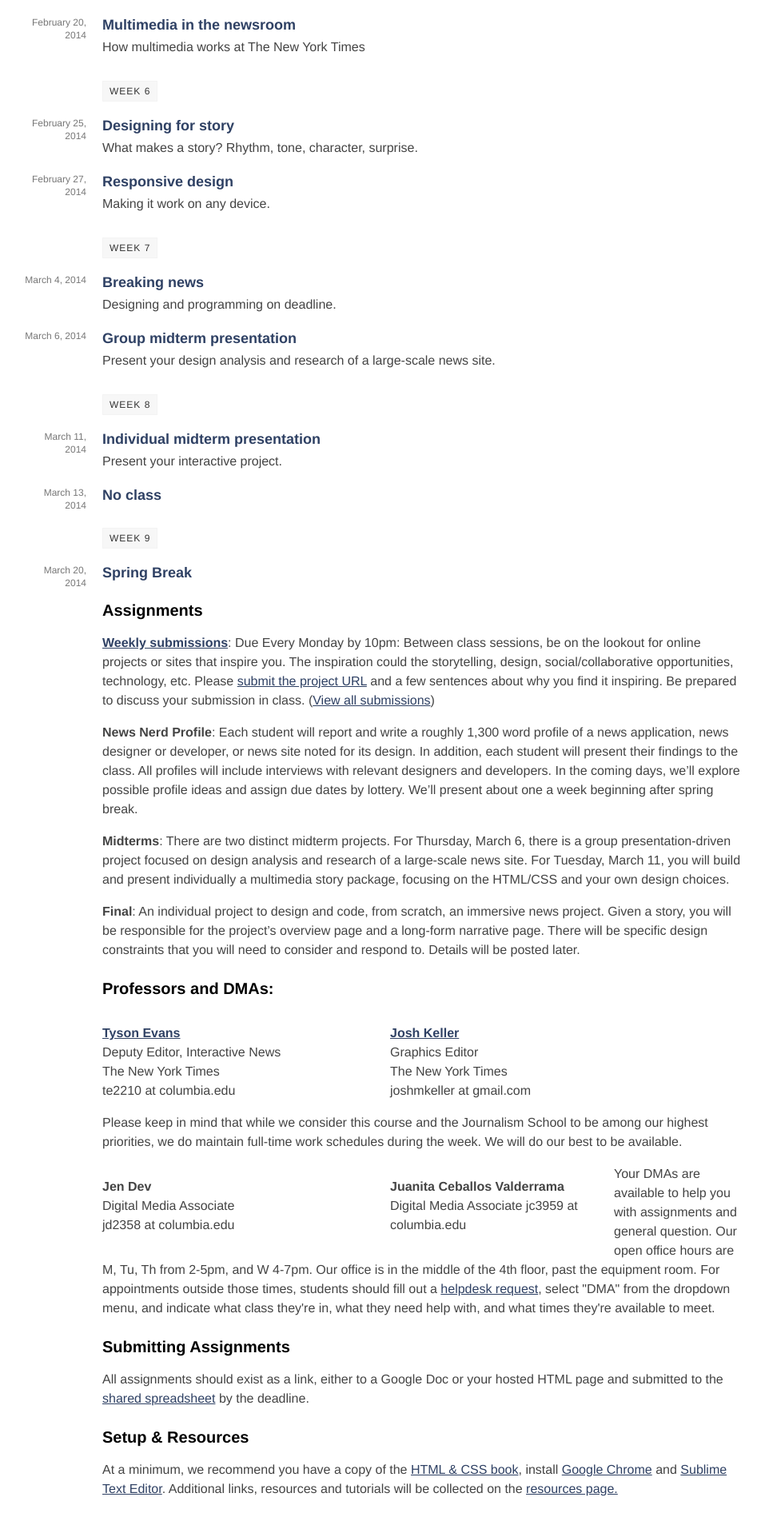
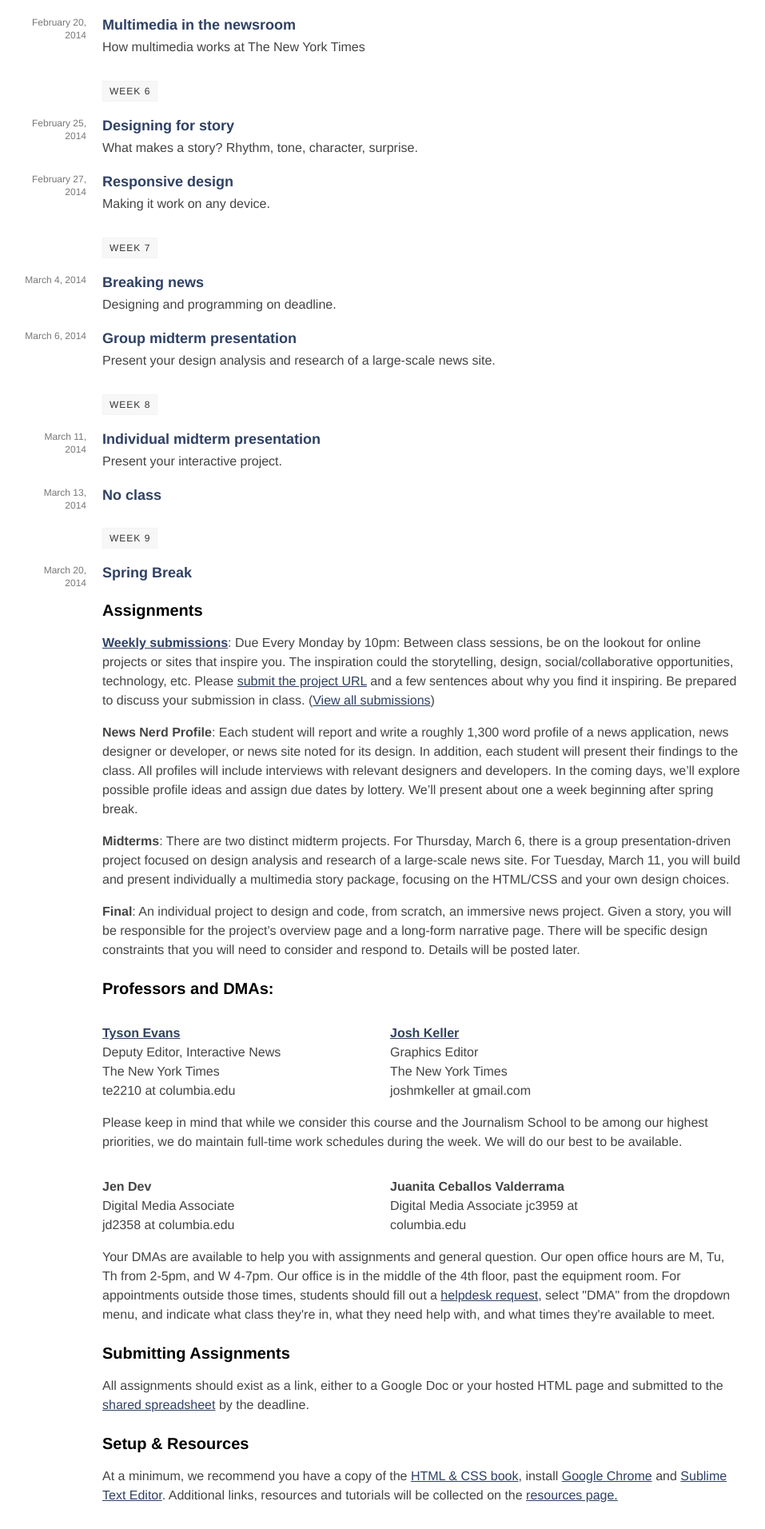
Before and after one commit to tysone/2014-columbia, a Jekyll site: the page built from index.html, in a window 1280 px wide. Shown: the part 1246-3158 px from the top of the page at 80% size, without its empty margins (152-1109 px from the left). Built offline with Jekyll 4.4.1, drawn with Linux system fonts in a browser that asks for light colours.

Commit message:
minor ch

```diff
--- a/index.html
+++ b/index.html
@@ -86,7 +86,7 @@ jd2358 at columbia.edu</p>
 Digital Media Associate
 jc3959 at columbia.edu</p>
 
-<p>Your DMAs are available to help you with assignments and general question. Our open office hours are M, Tu, Th from 2-5pm, and W 4-7pm. Our office is in the middle of the 4th floor, past the equipment room. For appointments outside those times, students should fill out a <a href="http://help.jrn.columbia.edu">helpdesk request</a>, select "DMA" from the dropdown menu, and indicate what class they're in, what they need help with, and what times they're available to meet.</p>
+<p style="clear:both;">Your DMAs are available to help you with assignments and general question. Our open office hours are M, Tu, Th from 2-5pm, and W 4-7pm. Our office is in the middle of the 4th floor, past the equipment room. For appointments outside those times, students should fill out a <a href="http://help.jrn.columbia.edu">helpdesk request</a>, select "DMA" from the dropdown menu, and indicate what class they're in, what they need help with, and what times they're available to meet.</p>
 
 <a name="submitting"></a><h2>Submitting Assignments</h2>
 
```
